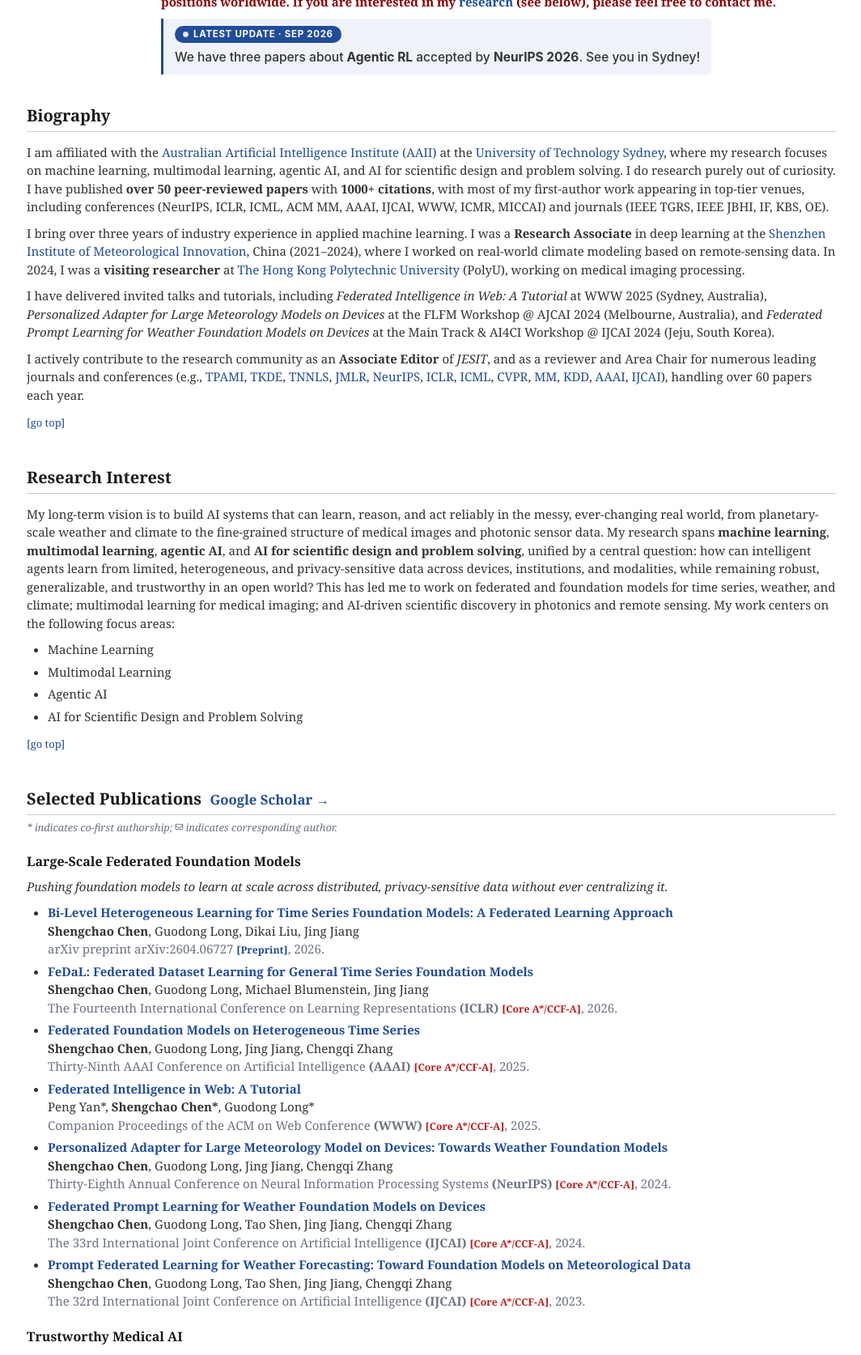
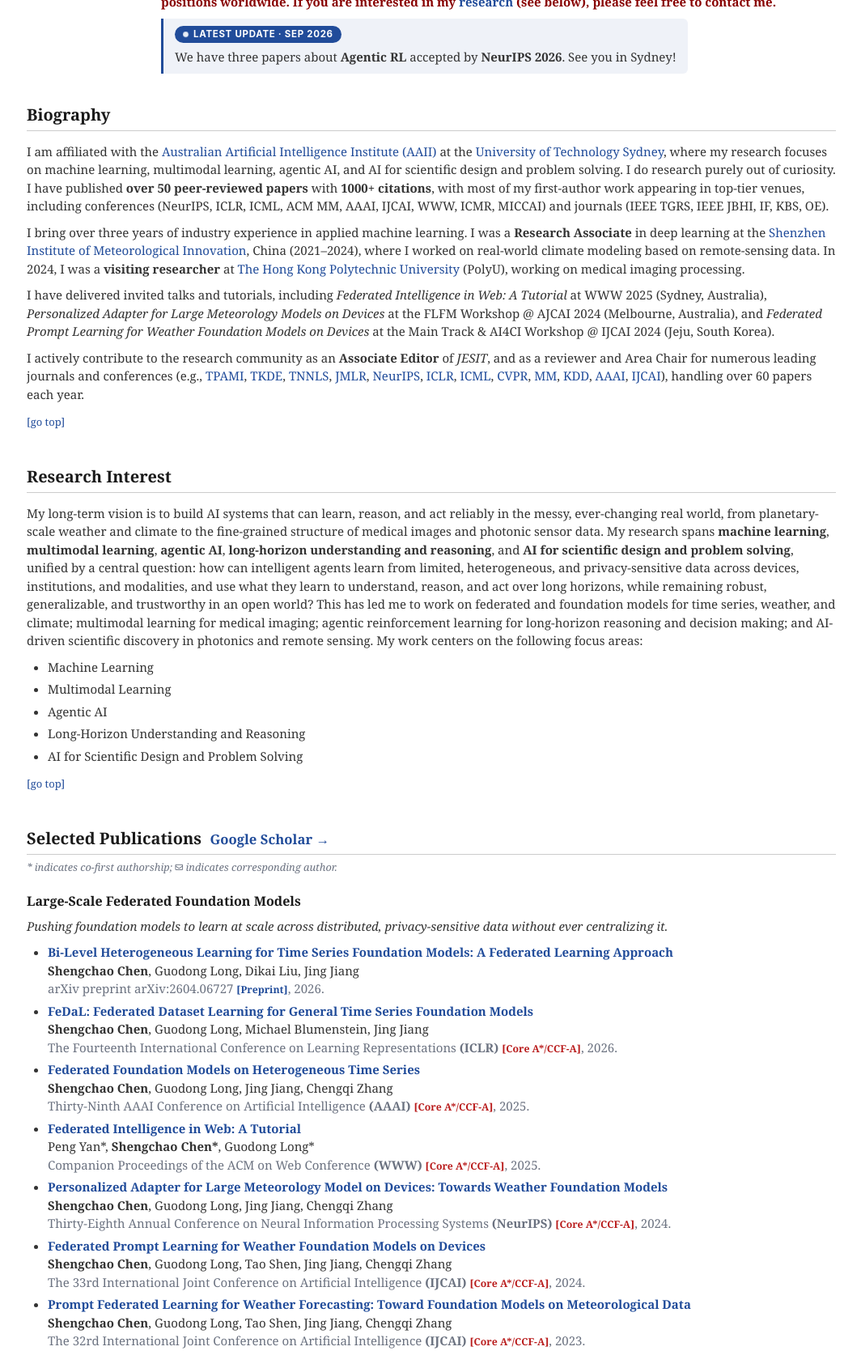
Before and after one commit to shengchaochen82/shengchaochen82.github.io, a Jekyll site: the page built from index.md, in a window 1280 px wide, cut to the strip 238-1912 px from the top of the page. Shown: the whole strip at 81% size, without its empty margins (107-1171 px from the left). Built offline with Jekyll 4.4.1, drawn with Linux system fonts in a browser that asks for light colours.

Commit message:
Content/style: add Long-Horizon Understanding and Reasoning to Research Interest; use body font in Latest Update text
Co-Authored-By: Claude Sonnet 5 <noreply@anthropic.com>

```diff
--- a/_includes/classic_research_interest.html
+++ b/_includes/classic_research_interest.html
@@ -1,10 +1,11 @@
 <section class="classic-section" id="research-interest">
   <h1>Research Interest</h1>
-  <p>My long-term vision is to build AI systems that can learn, reason, and act reliably in the messy, ever-changing real world, from planetary-scale weather and climate to the fine-grained structure of medical images and photonic sensor data. My research spans <strong>machine learning</strong>, <strong>multimodal learning</strong>, <strong>agentic AI</strong>, and <strong>AI for scientific design and problem solving</strong>, unified by a central question: how can intelligent agents learn from limited, heterogeneous, and privacy-sensitive data across devices, institutions, and modalities, while remaining robust, generalizable, and trustworthy in an open world? This has led me to work on federated and foundation models for time series, weather, and climate; multimodal learning for medical imaging; and AI-driven scientific discovery in photonics and remote sensing. My work centers on the following focus areas:</p>
+  <p>My long-term vision is to build AI systems that can learn, reason, and act reliably in the messy, ever-changing real world, from planetary-scale weather and climate to the fine-grained structure of medical images and photonic sensor data. My research spans <strong>machine learning</strong>, <strong>multimodal learning</strong>, <strong>agentic AI</strong>, <strong>long-horizon understanding and reasoning</strong>, and <strong>AI for scientific design and problem solving</strong>, unified by a central question: how can intelligent agents learn from limited, heterogeneous, and privacy-sensitive data across devices, institutions, and modalities, and use what they learn to understand, reason, and act over long horizons, while remaining robust, generalizable, and trustworthy in an open world? This has led me to work on federated and foundation models for time series, weather, and climate; multimodal learning for medical imaging; agentic reinforcement learning for long-horizon reasoning and decision making; and AI-driven scientific discovery in photonics and remote sensing. My work centers on the following focus areas:</p>
   <ul>
     <li>Machine Learning</li>
     <li>Multimodal Learning</li>
     <li>Agentic AI</li>
+    <li>Long-Horizon Understanding and Reasoning</li>
     <li>AI for Scientific Design and Problem Solving</li>
   </ul>
   <p class="classic-goto"><a href="#top">[go top]</a></p>
--- a/assets/css/classic.css
+++ b/assets/css/classic.css
@@ -97,13 +97,12 @@ body {
   border-left: 3px solid var(--classic-link);
   border-radius: 0 6px 6px 0;
   background: rgba(33, 76, 154, 0.07);
-  font-family: -apple-system, BlinkMacSystemFont, "Segoe UI", Roboto, Helvetica, Arial, sans-serif;
-  font-size: 15.5px;
-  font-weight: 500;
+  font-size: 15px;
   line-height: 1.5;
 }
 
 .classic-latest-badge {
+  font-family: -apple-system, BlinkMacSystemFont, "Segoe UI", Roboto, Helvetica, Arial, sans-serif;
   display: flex;
   width: fit-content;
   align-items: center;
```
